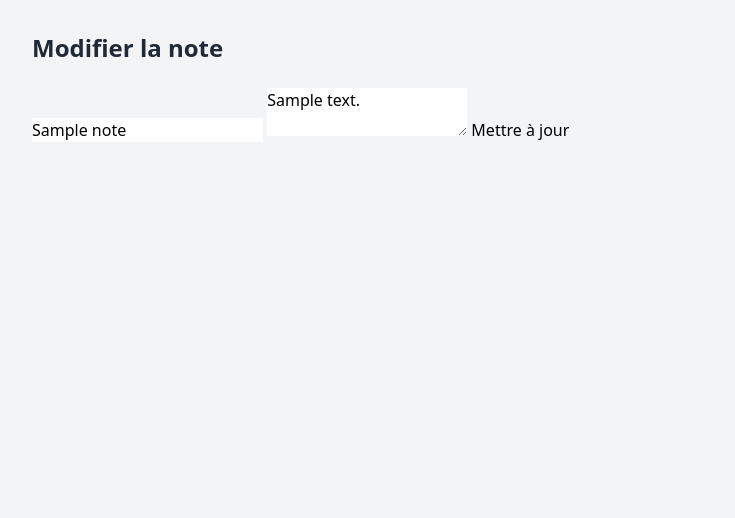
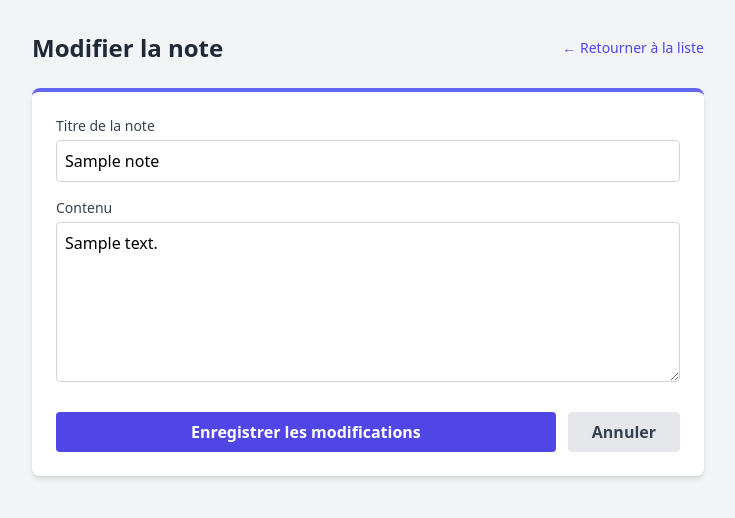
Before and after one commit to Reddy-Nzoloko/BlockNoteMVC, a PHP site: template views/editer.php in a window 1280 px wide. Shown: the top 518 px of the page, without its empty margins (272-1007 px from the left). Run offline with PHP 8.4, Linux system fonts and the light colour scheme; the template is opened without the code that fills it: most values are stand-ins (such as "Sample title", 1, 10 or a date in 2020); some libraries are stand-ins or nearby versions.

Commit message:
Mise en jour de l'editeur

```diff
--- a/views/editer.php
+++ b/views/editer.php
@@ -7,16 +7,39 @@
 </head>
 <body class="bg-gray-100 p-8">
     <div class="max-w-2xl mx-auto">
-        <h1 class="text-2xl font-bold mb-6 text-gray-800">Modifier la note</h1>
+        <div class="flex items-center justify-between mb-6">
+            <h1 class="text-2xl font-bold text-gray-800">Modifier la note</h1>
+            <a href="index.php" class="text-indigo-600 hover:underline text-sm">← Retourner à la liste</a>
+        </div>
 
-        <form action="index.php?action=modifier" method="POST">
-    <input type="hidden" name="id" value="<?= $note['id'] ?>">
+        <form action="index.php?action=mettreAJour" method="POST" class="bg-white p-6 rounded-lg shadow-md border-t-4 border-indigo-500">
 
-    <input type="text" name="titre" value="<?= htmlspecialchars($note['titre']) ?>" required ...>
-    <textarea name="contenu" ...><?= htmlspecialchars($note['contenu']) ?></textarea>
+            <input type="hidden" name="id" value="<?= $note['id'] ?>">
 
-    <button type="submit">Mettre à jour</button>
-</form>
+            <div class="mb-4">
+                <label class="block text-sm font-medium text-gray-700 mb-1">Titre de la note</label>
+                <input type="text" name="titre"
+                       value="<?= htmlspecialchars($note['titre']) ?>"
+                       required
+                       class="w-full p-2 border border-gray-300 rounded focus:ring-2 focus:ring-indigo-500 outline-none">
+            </div>
+
+            <div class="mb-6">
+                <label class="block text-sm font-medium text-gray-700 mb-1">Contenu</label>
+                <textarea name="contenu"
+                          required
+                          class="w-full p-2 border border-gray-300 rounded h-40 focus:ring-2 focus:ring-indigo-500 outline-none"><?= htmlspecialchars($note['contenu']) ?></textarea>
+            </div>
+
+            <div class="flex gap-3">
+                <button type="submit" class="flex-grow bg-indigo-600 text-white font-bold py-2 rounded hover:bg-indigo-700 transition">
+                    Enregistrer les modifications
+                </button>
+                <a href="index.php" class="bg-gray-200 text-gray-700 px-6 py-2 rounded font-bold hover:bg-gray-300 transition text-center">
+                    Annuler
+                </a>
+            </div>
+        </form>
     </div>
 </body>
 </html>
```
